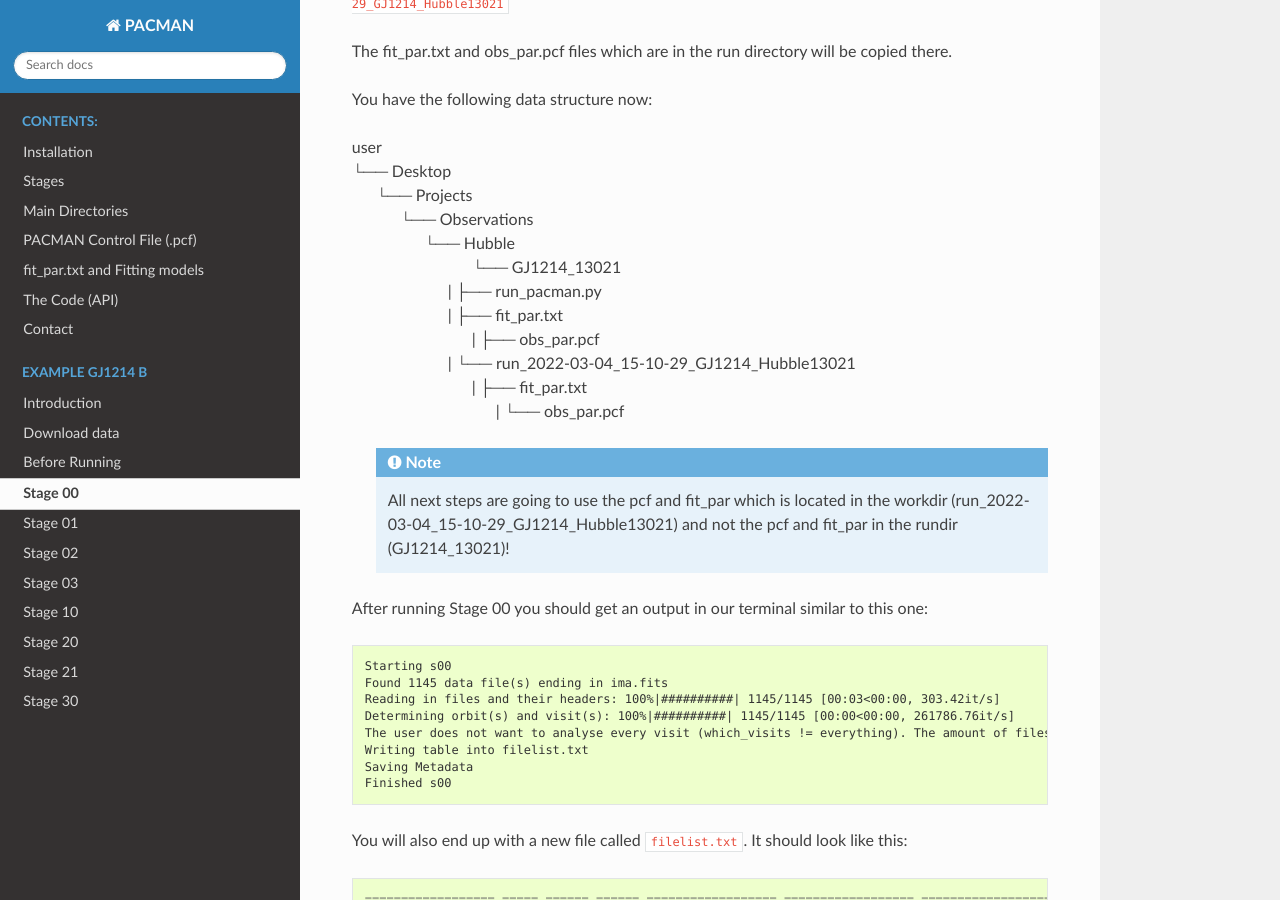
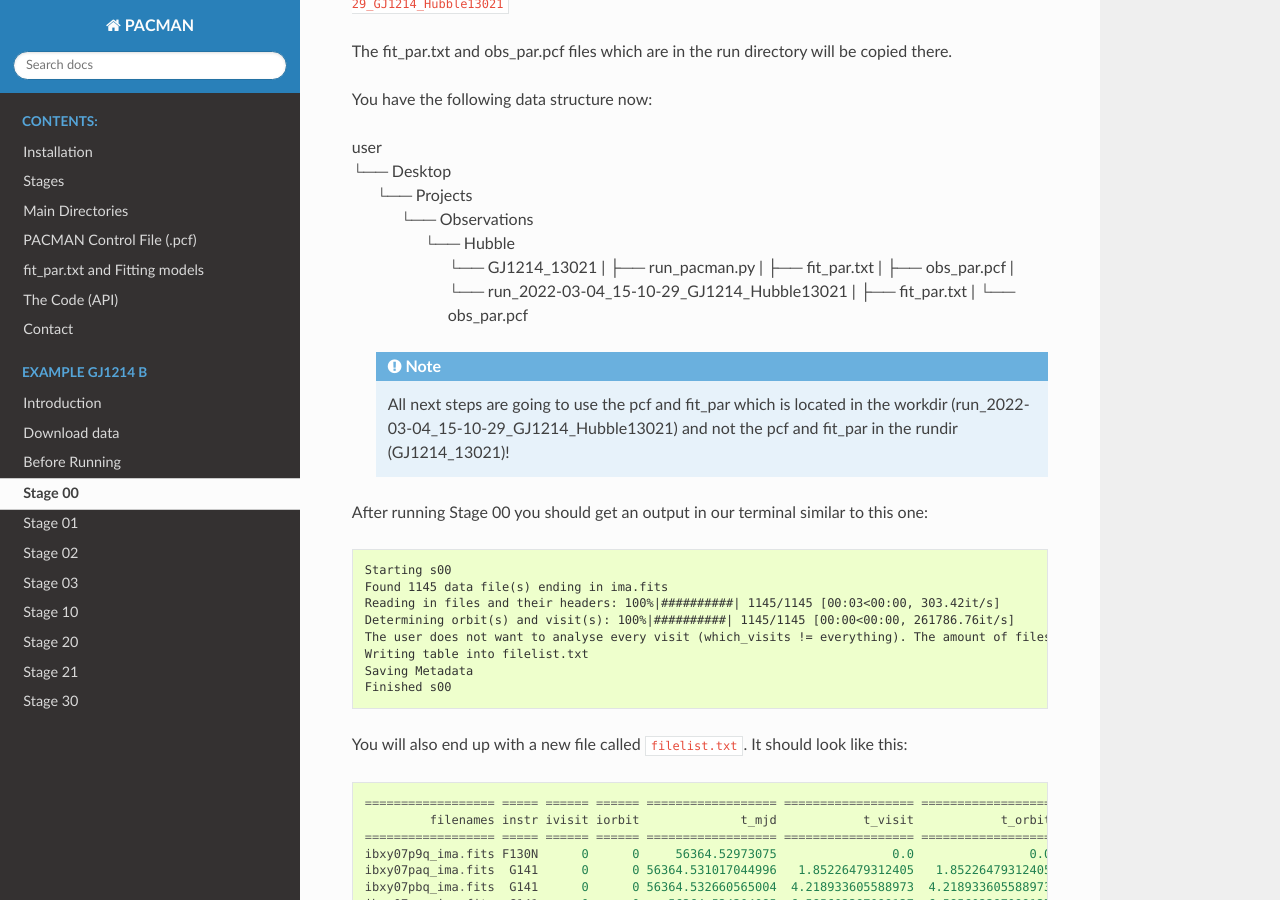
Before and after one commit to sebastian-zieba/PACMAN, a Sphinx documentation site: the page built from docs/source/stage00.rst, in a window 1280 px wide and 900 px high, scrolled down 604 px. Built offline with Sphinx 7.4.7 and the Read the Docs theme 2.0.0, drawn with Linux system fonts in a browser that asks for light colours.

Commit message:
docs update

```diff
--- a/docs/source/before_running.rst
+++ b/docs/source/before_running.rst
@@ -15,9 +15,9 @@
 |         └── Observations
 |             └── Hubble
 |	                └── GJ1214_13021
-|                    | ├── run_pacman.py
-|                    | ├── fit_par.txt
-|                    | └── obs_par.pcf
+                    | ├── run_pacman.py
+                    | ├── fit_par.txt
+                    | └── obs_par.pcf
 
 In this case `GJ1214_13021` is my run directory
 
--- a/docs/source/stage00.rst
+++ b/docs/source/stage00.rst
@@ -33,12 +33,12 @@
 |         └── Observations
 |             └── Hubble
 |	                └── GJ1214_13021
-|                   | ├── run_pacman.py
-|                   | ├── fit_par.txt
-|   	              | ├── obs_par.pcf
-|                   | └── run_2022-03-04_15-10-29_GJ1214_Hubble13021
-|                      |  ├── fit_par.txt
-|   	                 |  └── obs_par.pcf
+                    | ├── run_pacman.py
+                    | ├── fit_par.txt
+   	                | ├── obs_par.pcf
+                    | └── run_2022-03-04_15-10-29_GJ1214_Hubble13021
+                       |  ├── fit_par.txt
+   	                   |  └── obs_par.pcf
 
     .. note:: | All next steps are going to use the pcf and fit_par which is located in the workdir (run_2022-03-04_15-10-29_GJ1214_Hubble13021) and not the pcf and fit_par in the rundir (GJ1214_13021)!
 
```
